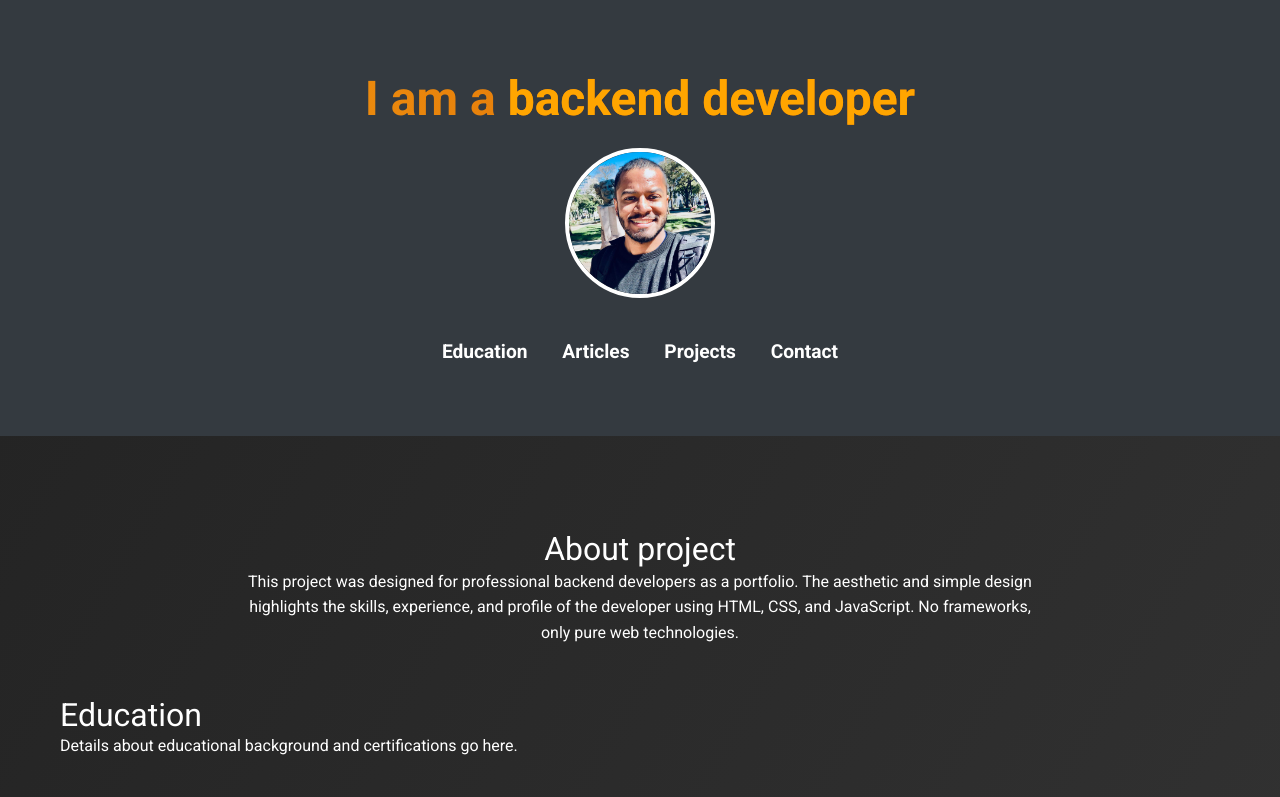
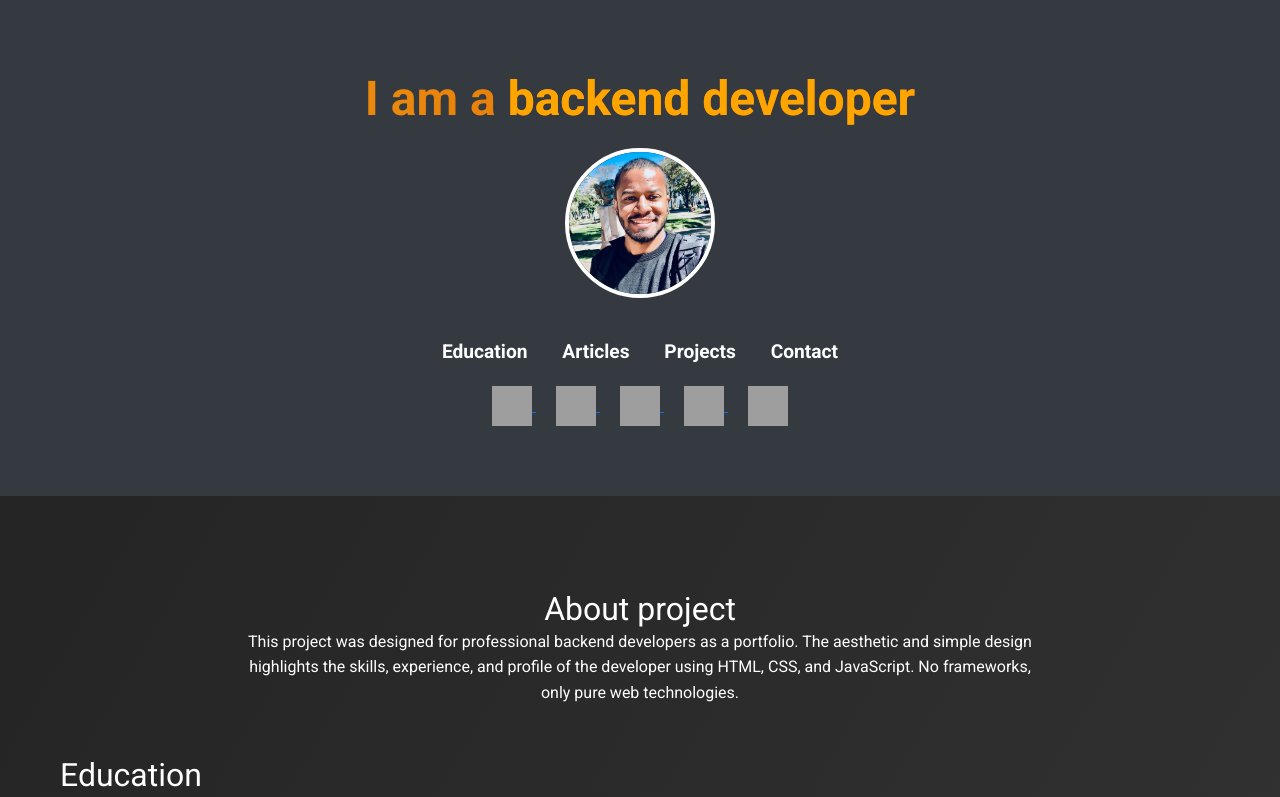
Before and after one commit to joaopedrodeb/joaopedroalves.dev, a plain HTML site: page docs/index.html in a window 1280 px wide. Shown: the top 797 px of the page. Drawn offline with nearby package versions, Linux system fonts and the light colour scheme; grey boxes are pictures that could not be loaded.

Commit message:
atualizacao para contatos

```diff
--- a/docs/index.html
+++ b/docs/index.html
@@ -3,10 +3,11 @@
 <head>
     <meta charset="UTF-8">
     <meta name="viewport" content="width=device-width, initial-scale=1.0">
-    <title>Portfolio</title>
+    <title>João Pedro Alves | Portfolio</title>
     <link href="https://fonts.googleapis.com/css2?family=Roboto:wght@400;700&family=Roboto+Slab:wght@400;700&display=swap" rel="stylesheet">
     <link href="https://cdn.jsdelivr.net/npm/bootstrap@5.3.0-alpha1/dist/css/bootstrap.min.css" rel="stylesheet">
     <link rel="stylesheet" href="styles.css">
+    <link rel="icon" href="https://upload.wikimedia.org/wikipedia/commons/thumb/9/9a/Visual_Studio_Code_1.35_icon.svg/2048px-Visual_Studio_Code_1.35_icon.svg.png" type="image/png">
     <style>
         .hero {
             text-align: center;
@@ -47,6 +48,25 @@
             color: orange;
         }
 
+        .social-icons {
+            margin-top: 20px;
+        }
+
+        .social-icons a {
+            margin: 0 10px;
+        }
+
+        .social-icons img {
+            width: 40px;
+            height: 40px;
+            filter: grayscale(100%);
+            transition: filter 0.3s;
+        }
+
+        .social-icons img:hover {
+            filter: none;
+        }
+
         .about {
             text-align: center;
             margin: 50px 0;
@@ -80,6 +100,23 @@
                 <a href="#projects">Projects</a>
                 <a href="#contact">Contact</a>
             </nav>
+            <div class="social-icons">
+                <a href="http://wa.me/5565992488370" target="_blank">
+                    <img src="https://static.vecteezy.com/system/resources/previews/018/930/564/non_2x/whatsapp-logo-whatsapp-icon-whatsapp-transparent-free-png.png" alt="WhatsApp">
+                </a>
+                <a href="https://www.linkedin.com/in/joaopedroalvesdemoraes/" target="_blank">
+                    <img src="https://cdn-icons-png.flaticon.com/512/174/174857.png" alt="LinkedIn">
+                </a>
+                <a href="https://www.instagram.com/joaopedrooalv/" target="_blank">
+                    <img src="https://upload.wikimedia.org/wikipedia/commons/thumb/a/a5/Instagram_icon.png/1200px-Instagram_icon.png" alt="Instagram">
+                </a>
+                <a href="https://www.youtube.com/@JoaoPedro-rh3nv" target="_blank">
+                    <img src="https://www.unirio.br/cla/ivl/youtube.png/image" alt="YouTube">
+                </a>
+                <a href="https://github.com/joaopedrodeb" target="_blank">
+                    <img src="https://cdn-icons-png.flaticon.com/512/25/25231.png" alt="GitHub">
+                </a>
+            </div>
         </div>
     </header>
 
@@ -118,7 +155,7 @@
             <a href="#projects">Projects</a>
             <a href="#contact">Contact</a>
         </nav>
-        <p class="mt-3">&copy; 2024 Your Name. All Rights Reserved.</p>
+        <p class="mt-3">&copy; 2024 João Pedro Alves. All Rights Reserved.</p>
     </footer>
 
     <script src="https://cdn.jsdelivr.net/npm/bootstrap@5.3.0-alpha1/dist/js/bootstrap.bundle.min.js"></script>
```
